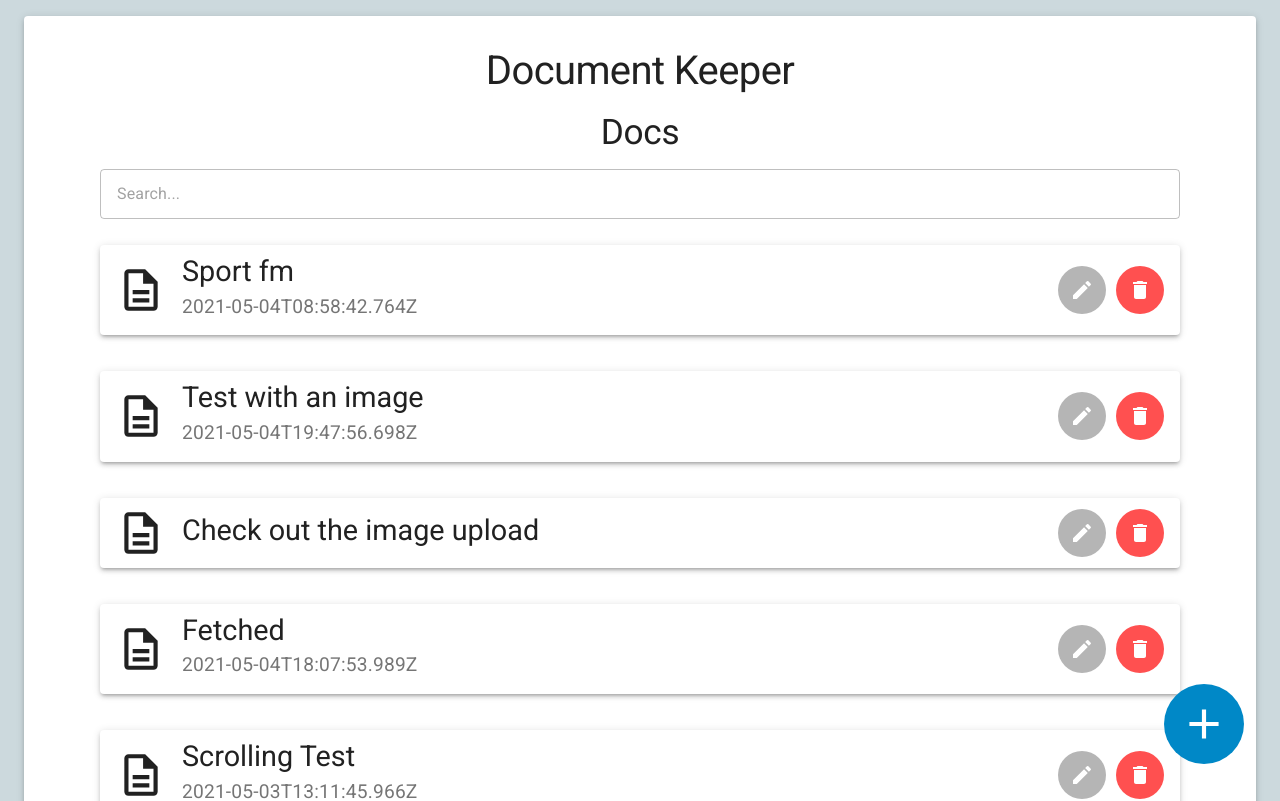
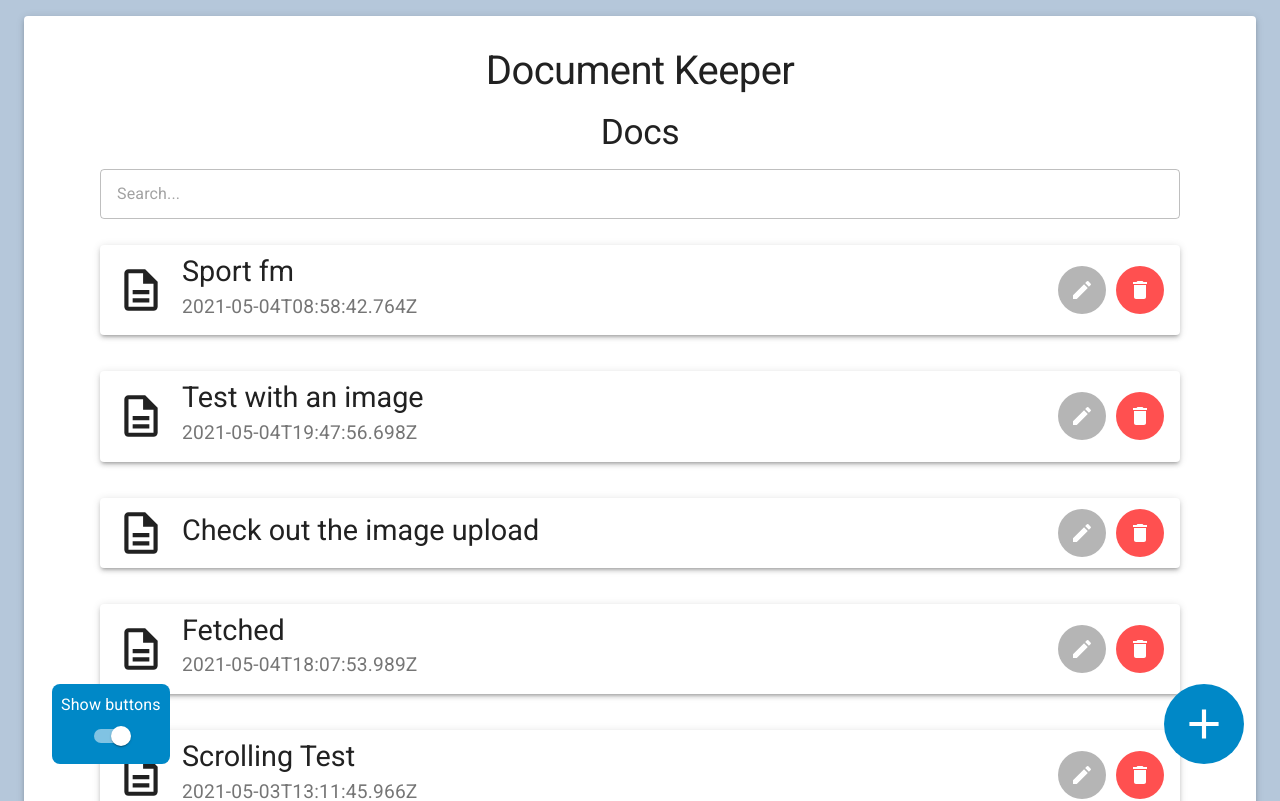
Before and after one commit to Stef-Lev/dockeeper-PoC, a React (Create React App) app: page / in a window 1280 px wide. Shown: the top 801 px of the page. Built offline with nearby package versions, Linux system fonts and the light colour scheme; data requests are answered from the project's data file.

Commit message:
added switch for icons

```diff
--- a/src/components/DocItem.js
+++ b/src/components/DocItem.js
@@ -29,6 +29,10 @@ const InfoContainer = styled.div`
   align-items: center;
 `;
 
+const ControlsContainer = styled.div`
+  transition: all 150 ease-in;
+`;
+
 const EditButton = styled(IconButton)`
   background-color: ${theme.secondary.base};
   color: ${theme.buttonIcon};
@@ -48,7 +52,7 @@ const DeleteButton = styled(IconButton)`
   transition: all 250ms linear;
 `;
 
-function DocItem({ title, createdAt, id }) {
+function DocItem({ title, createdAt, id, withControls }) {
   const history = useHistory();
 
   const [modalOpen, setModalOpen] = useState(false);
@@ -100,7 +104,8 @@ function DocItem({ title, createdAt, id }) {
                   </Typography>
                 </div>
               </InfoContainer>
-              <div>
+              {withControls && (
+                <ControlsContainer>
                   <EditButton
                     onClick={(e) => {
                       e.stopPropagation();
@@ -117,7 +122,8 @@ function DocItem({ title, createdAt, id }) {
                   >
                     <DeleteIcon />
                   </DeleteButton>
-              </div>
+                </ControlsContainer>
+              )}
             </DataContainer>
           </Paper>
         </Grid>
--- a/src/index.css
+++ b/src/index.css
@@ -19,7 +19,7 @@ body {
   -moz-osx-font-smoothing: grayscale;
 }
 html {
-  background-color: rgb(204, 217, 221);
+  background-color: #b5c7da;
 }
 
 code {
--- a/src/routes/BasicPage.js
+++ b/src/routes/BasicPage.js
@@ -9,6 +9,10 @@ import ActionButton from "../components/ActionButton";
 import ActionButtonsContainer from "../components/ActionButtonsContainer";
 import { theme } from "../themeColors";
 import AddIcon from "@material-ui/icons/Add";
+import Switch from "@material-ui/core/Switch";
+import FormGroup from "@material-ui/core/FormGroup";
+import FormControlLabel from "@material-ui/core/FormControlLabel";
+import FormControl from "@material-ui/core/FormControl";
 
 import { useHistory } from "react-router-dom";
 
@@ -24,13 +28,52 @@ const Container = styled.div`
   gap: 16px;
 `;
 
+const StyledSwitch = styled(FormControlLabel)`
+  background-color: ${theme.primary.base};
+  color: #fff;
+  font-weight: bold;
+  padding: 9px;
+  border-radius: 8px;
+  .MuiSwitch-switchBase {
+    color: #00a2ed;
+  }
+  .MuiSwitch-colorPrimary.Mui-checked {
+    color: white;
+  }
+  .MuiSwitch-track {
+    color: black;
+    opacity: 0.5;
+  }
+  .MuiSwitch-colorPrimary.Mui-checked + .MuiSwitch-track {
+    background-color: white;
+  }
+`;
+
 function BasicPage() {
   const history = useHistory();
+  const [withControls, setWithControls] = useState(true);
   const [loading, setLoading] = useState(true);
   const [error, setError] = useState(false);
   const [errorMsg, setErrorMsg] = useState("");
   const [data, setData] = useState(null);
   const [searchTerm, setSearchTerm] = useState("");
+
+  const storeControlsState = (state) => {
+    window.localStorage.setItem("showControls", state);
+  };
+
+  const getControlsState = () => {
+    let value = window.localStorage.getItem("showControls");
+    if (value === "true" || !value) {
+      return true;
+    } else {
+      return false;
+    }
+  };
+
+  useEffect(() => {
+    setWithControls(getControlsState());
+  }, []);
 
   useEffect(() => {
     let mounted = true;
@@ -74,6 +117,7 @@ function BasicPage() {
         />
         {loading && <Loader />}
         {!loading &&
+          data &&
           data
             .filter((doc) =>
               doc.content.blocks
@@ -90,6 +134,7 @@ function BasicPage() {
                 }
                 id={doc.id}
                 createdAt={doc.createdAt || null}
+                withControls={withControls}
               />
             ))}
         {!loading && error && <ErrorMessage msg={errorMsg} />}
@@ -103,6 +148,23 @@ function BasicPage() {
           icon={<AddIcon style={{ width: "50px", height: "50px" }} />}
         />
       </ActionButtonsContainer>
+      <ActionButtonsContainer position="left">
+        <StyledSwitch
+          value="top"
+          control={
+            <Switch
+              color="primary"
+              checked={withControls}
+              onChange={(e) => {
+                setWithControls(e.target.checked);
+                storeControlsState(e.target.checked);
+              }}
+            />
+          }
+          label="Show buttons"
+          labelPlacement="top"
+        />
+      </ActionButtonsContainer>
     </Paper>
   );
 }
```
Also changed, not shown: 1 other file (tests, documents, lock files or other folders). Lines whose indentation alone changed are shown as unchanged.
